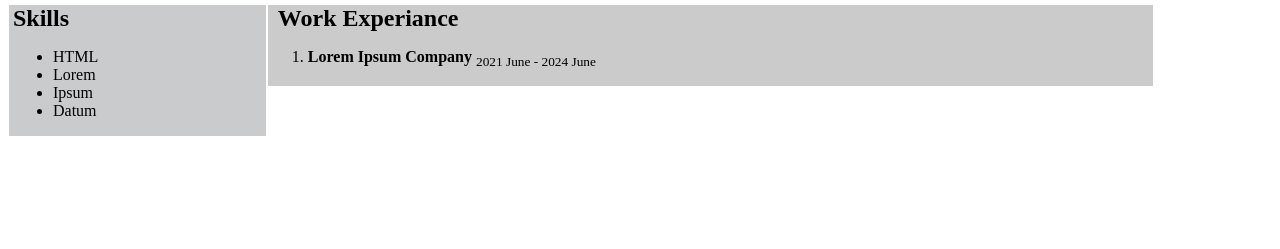
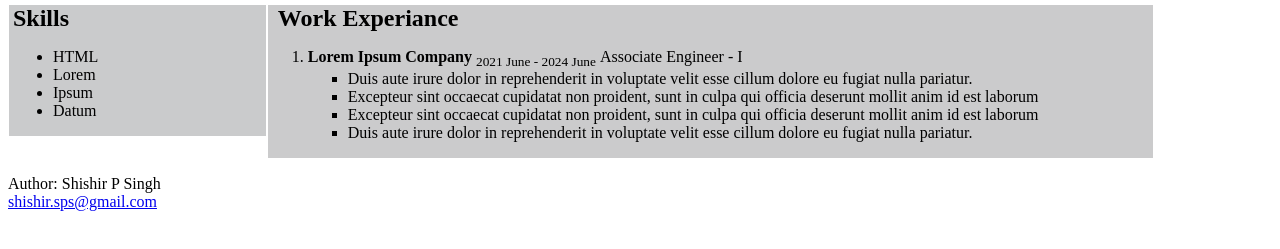
Before and after one commit to shishir-ps/Html-Practice, a plain HTML site: page index.html in a window 1280 px wide. Shown: the part 159-408 px from the top of the page. Drawn offline with Linux system fonts and the light colour scheme.

Commit message:
commit from visual studios-2022

```diff
--- a/index.html
+++ b/index.html
@@ -54,11 +54,34 @@
                 <li>
                     <span style="font-weight:600;">Lorem Ipsum Company</span>
                     <sub>2021 June - 2024 June</sub>
+                    <span style="font-weight:200;">Associate Engineer - I</span>
+                    <ul style="list-style-type:square;">
+                        <li>
+                            Duis aute irure dolor in reprehenderit in voluptate velit esse cillum dolore eu fugiat nulla pariatur.
+                        </li>
+                        <li>
+                            Excepteur sint occaecat cupidatat non proident, sunt in culpa qui officia deserunt mollit anim id est laborum
+                        </li>
+                        <li>
+                            Excepteur sint occaecat cupidatat non proident, sunt in culpa qui officia deserunt mollit anim id est laborum
+                        </li>
+                        <li>
+                            Duis aute irure dolor in reprehenderit in voluptate velit esse cillum dolore eu fugiat nulla pariatur.
+                        </li>
+                    </ul>
+
+
                 </li>
 
             </ol>
         </div>
     </div>
+    <footer>
+        <p>
+            Author: Shishir P Singh<br>
+            <a href="mailto:shishir.sps@gmail.com">shishir.sps@gmail.com</a>
+        </p>
+    </footer>
 
 </body>
 </html>
```
Lines whose indentation alone changed are shown as unchanged.
